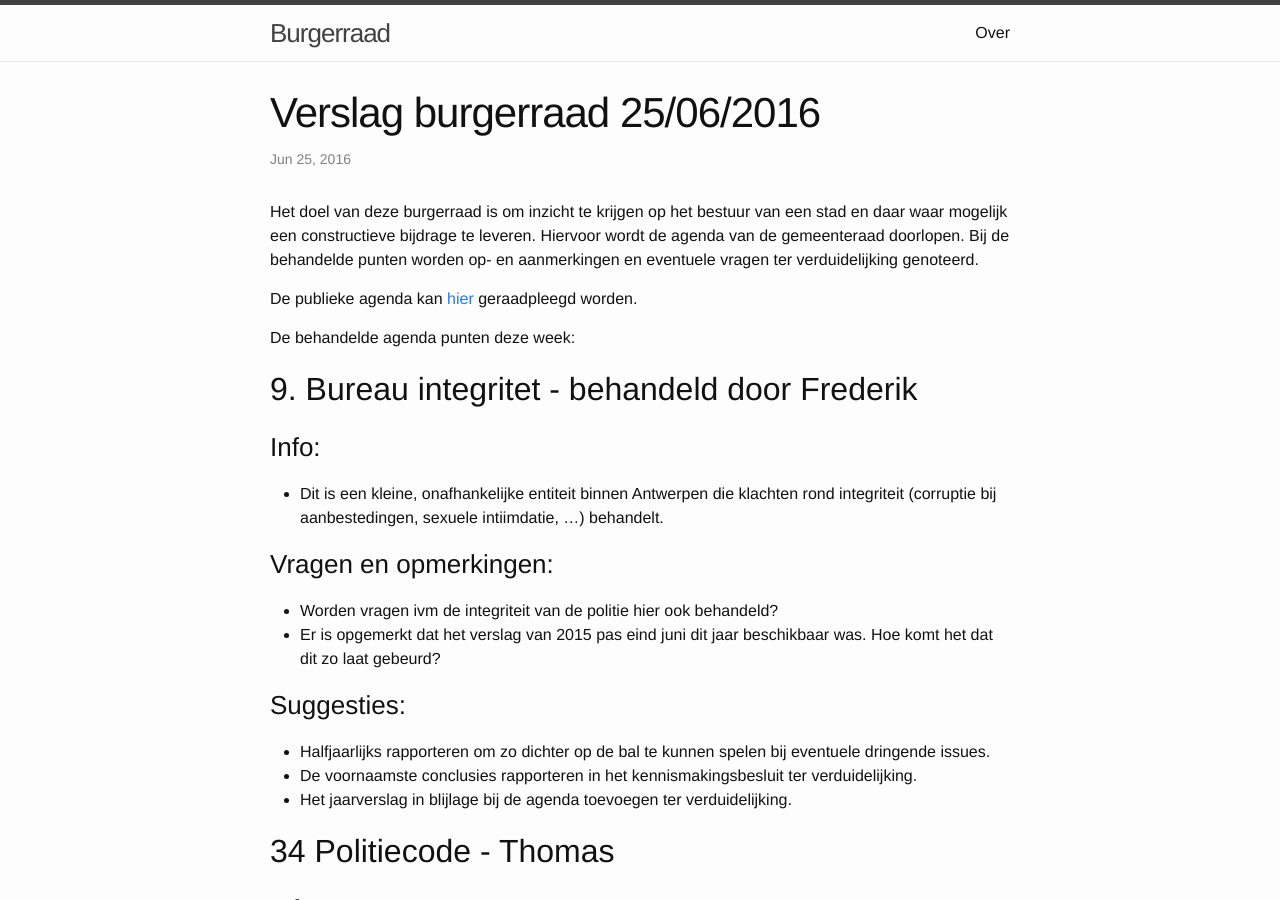
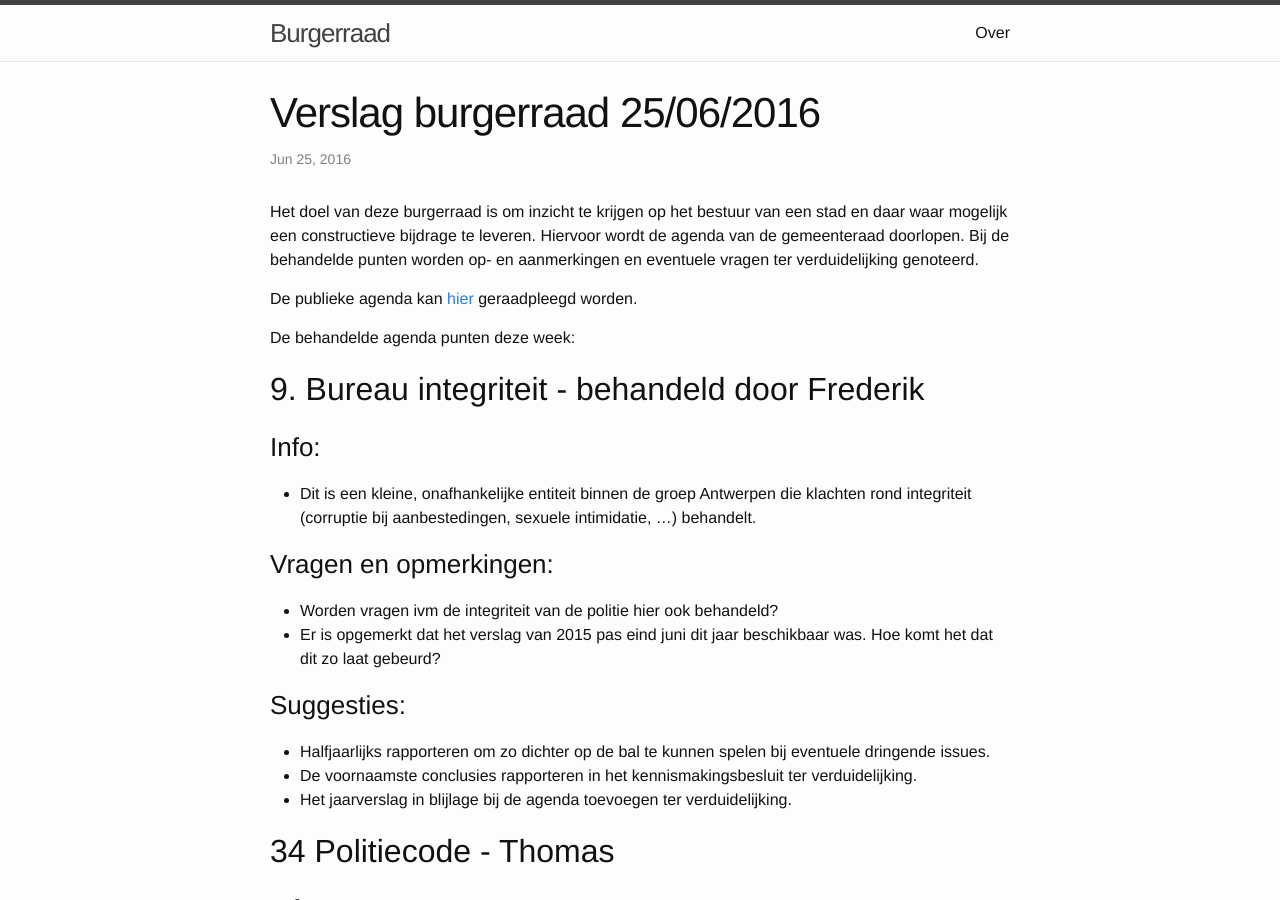
Before and after one commit to tgoorden/burgerraad, a Jekyll site: the page built from _posts/2016-06-25-verslag-burgerraad.markdown, in a window 1280 px wide and 900 px high. Built offline with Jekyll 4.4.1, drawn with Linux system fonts in a browser that asks for light colours.

Commit message:
spelling

```diff
--- a/_posts/2016-06-25-verslag-burgerraad.markdown
+++ b/_posts/2016-06-25-verslag-burgerraad.markdown
@@ -11,10 +11,10 @@ De publieke agenda kan [hier][agenda] geraadpleegd worden.
 
 De behandelde agenda punten deze week:
 
-## 9. Bureau integritet - behandeld door Frederik
+## 9. Bureau integriteit - behandeld door Frederik
 
 ### Info:
-* Dit is een kleine, onafhankelijke entiteit binnen Antwerpen die klachten rond integriteit (corruptie bij aanbestedingen, sexuele intiimdatie, ...) behandelt.
+* Dit is een kleine, onafhankelijke entiteit binnen de groep Antwerpen die klachten rond integriteit (corruptie bij aanbestedingen, sexuele intimidatie, ...) behandelt.
 
 ### Vragen en opmerkingen:
 * Worden vragen ivm de integriteit van de politie hier ook behandeld?
```
